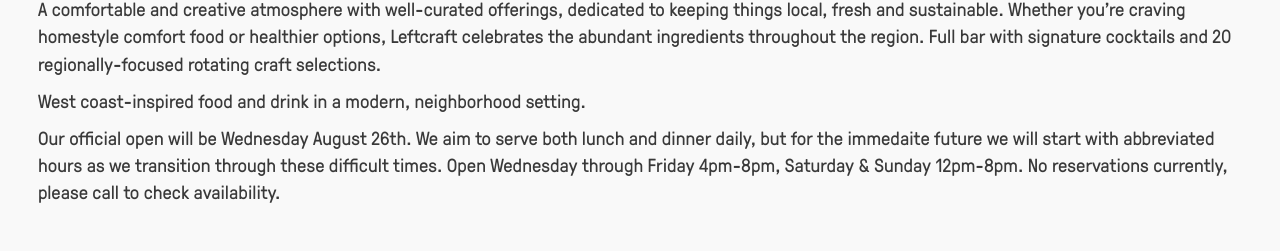
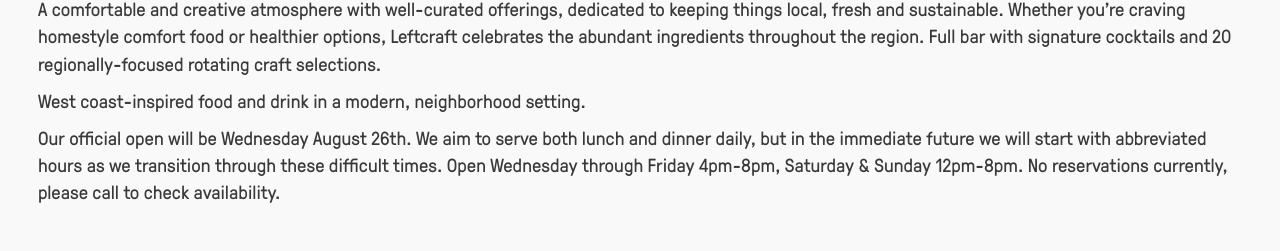
Before and after one commit to leftcraft/leftcraft.github.io, a plain HTML site: page index.html in a window 1280 px wide. Shown: the part 1060-1311 px from the top of the page. Drawn offline with Linux system fonts and the light colour scheme; some packages are replaced by stand-ins of ours; no server answers.

Commit message:
spelling mistake

```diff
--- a/index.html
+++ b/index.html
@@ -87,7 +87,7 @@
 
                 <p>West coast-inspired food and drink in a modern, neighborhood setting.</p>
 
-                <p>Our official open will be Wednesday August 26th. We aim to serve both lunch and dinner daily, but for the immedaite future we will start with abbreviated hours as we transition through these difficult times. Open Wednesday through Friday 4pm-8pm, Saturday & Sunday 12pm-8pm. No reservations currently, please call to check availability. </p>
+                <p>Our official open will be Wednesday August 26th. We aim to serve both lunch and dinner daily, but in the immediate future we will start with abbreviated hours as we transition through these difficult times. Open Wednesday through Friday 4pm-8pm, Saturday & Sunday 12pm-8pm. No reservations currently, please call to check availability. </p>
 
             </div>
         </div><!--text-->
```
